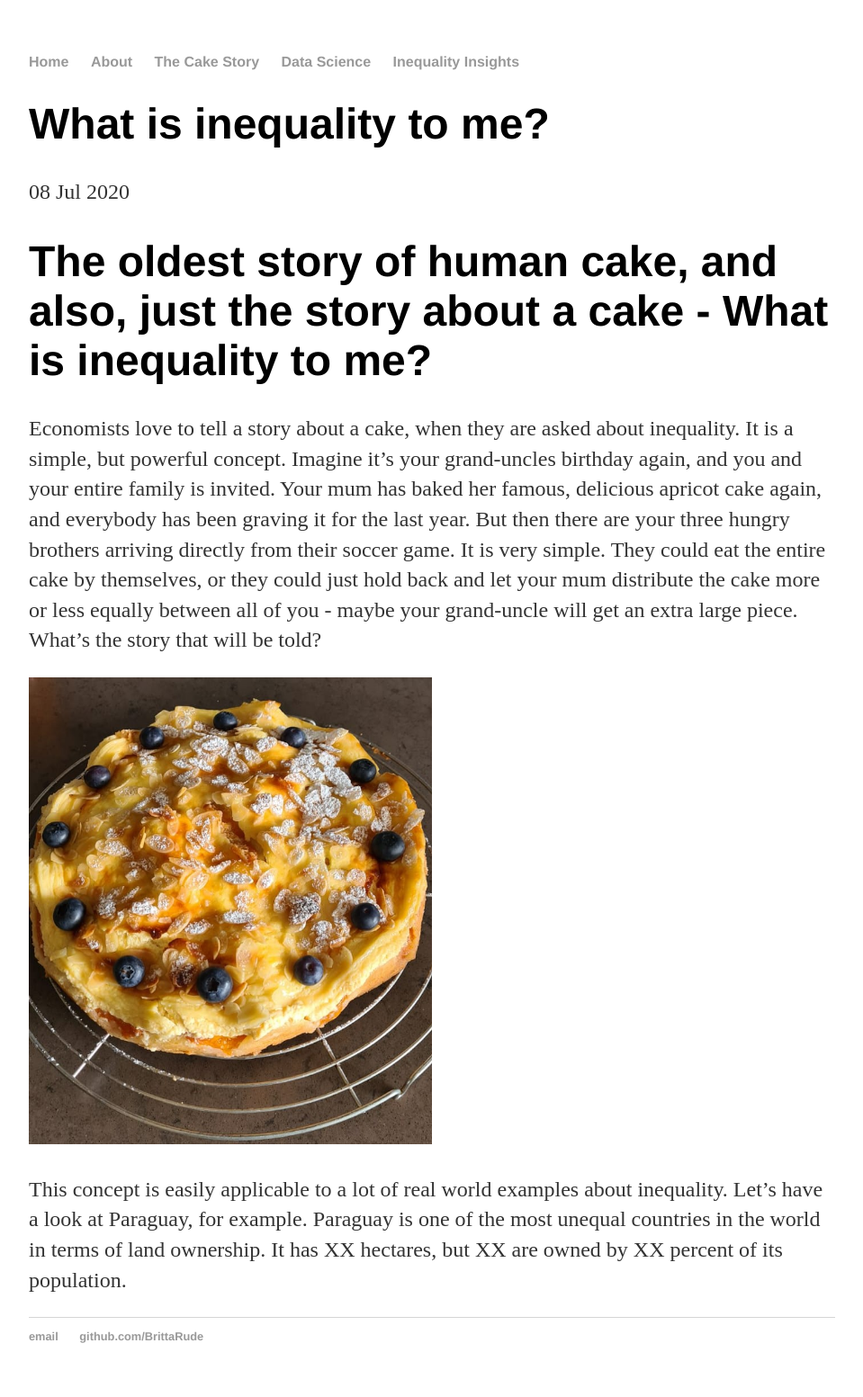
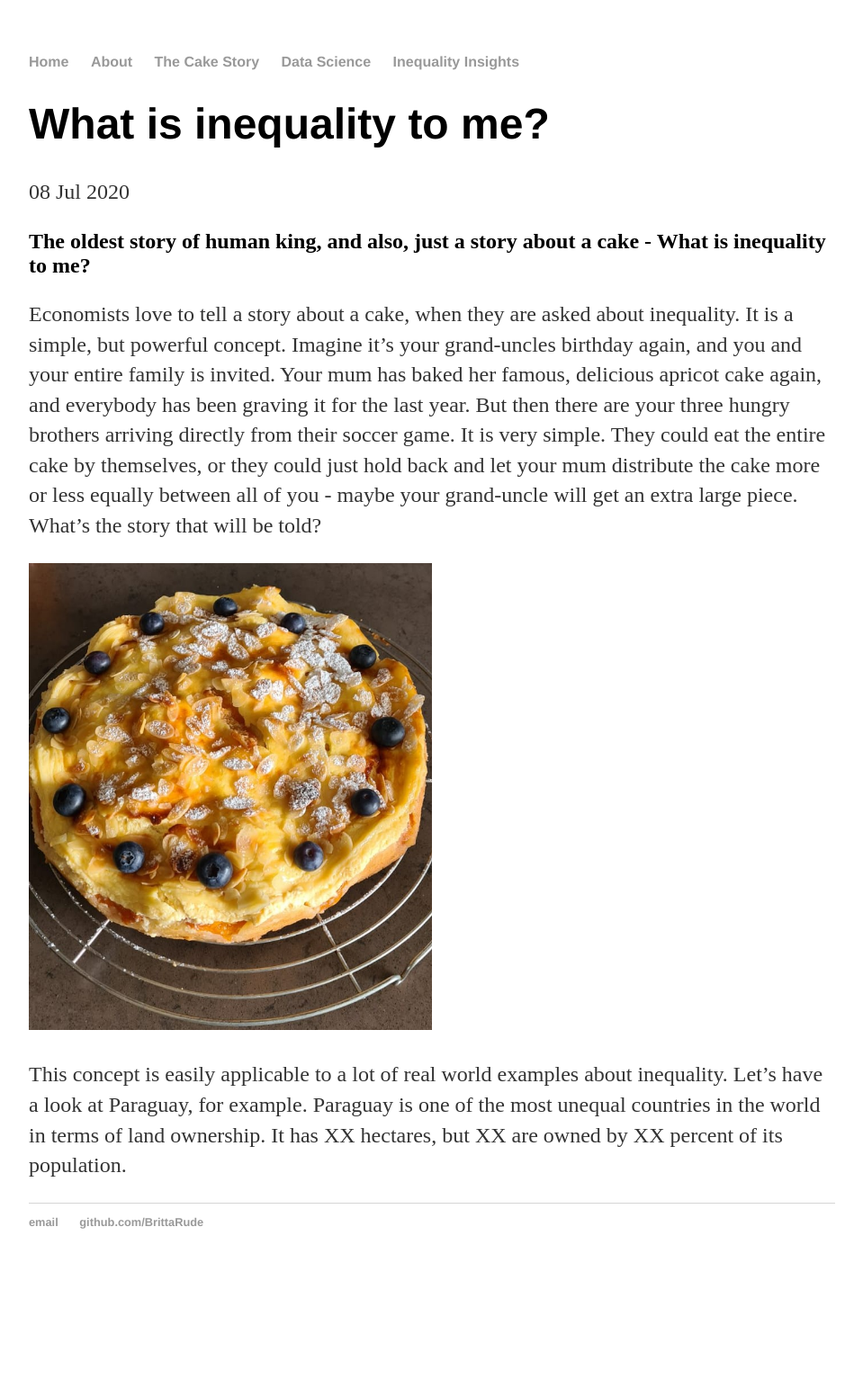
Before and after one commit to BrittaRude/BrittaRude.github.io, a Jekyll site: the page built from _posts/2020-07-08-britta-rude-site-launched.md, in a window 1280 px wide. Shown: the whole page at 90% size, without its empty margins (160-1119 px from the left). Built offline with Jekyll 4.4.1, drawn with Linux system fonts in a browser that asks for light colours; after the commit the page ends 1426 px from its top, so only the background shows below that.

Commit message:
Update 2020-07-08-britta-rude-site-launched.md

```diff
--- a/_posts/2020-07-08-britta-rude-site-launched.md
+++ b/_posts/2020-07-08-britta-rude-site-launched.md
@@ -4,7 +4,7 @@ title: "What is inequality to me?"
 date: 2020-07-08
 ---
 
-# The oldest story of human cake, and also, just the story about a cake - What is inequality to me?
+## The oldest story of human king, and also, just a story about a cake - What is inequality to me?
 
 Economists love to tell a story about a cake, when they are asked about inequality. It is a simple, but powerful concept. Imagine it's your grand-uncles birthday again, and you and your entire family is invited. Your mum has baked her famous, delicious apricot cake again, and everybody has been graving it for the last year. But then there are your three hungry brothers arriving directly from their soccer game. It is very simple. They could eat the entire cake by themselves, or they could just hold back and let your mum distribute the cake more or less equally between all of you - maybe your grand-uncle will get an extra large piece. What's the story that will be told?
 
```
